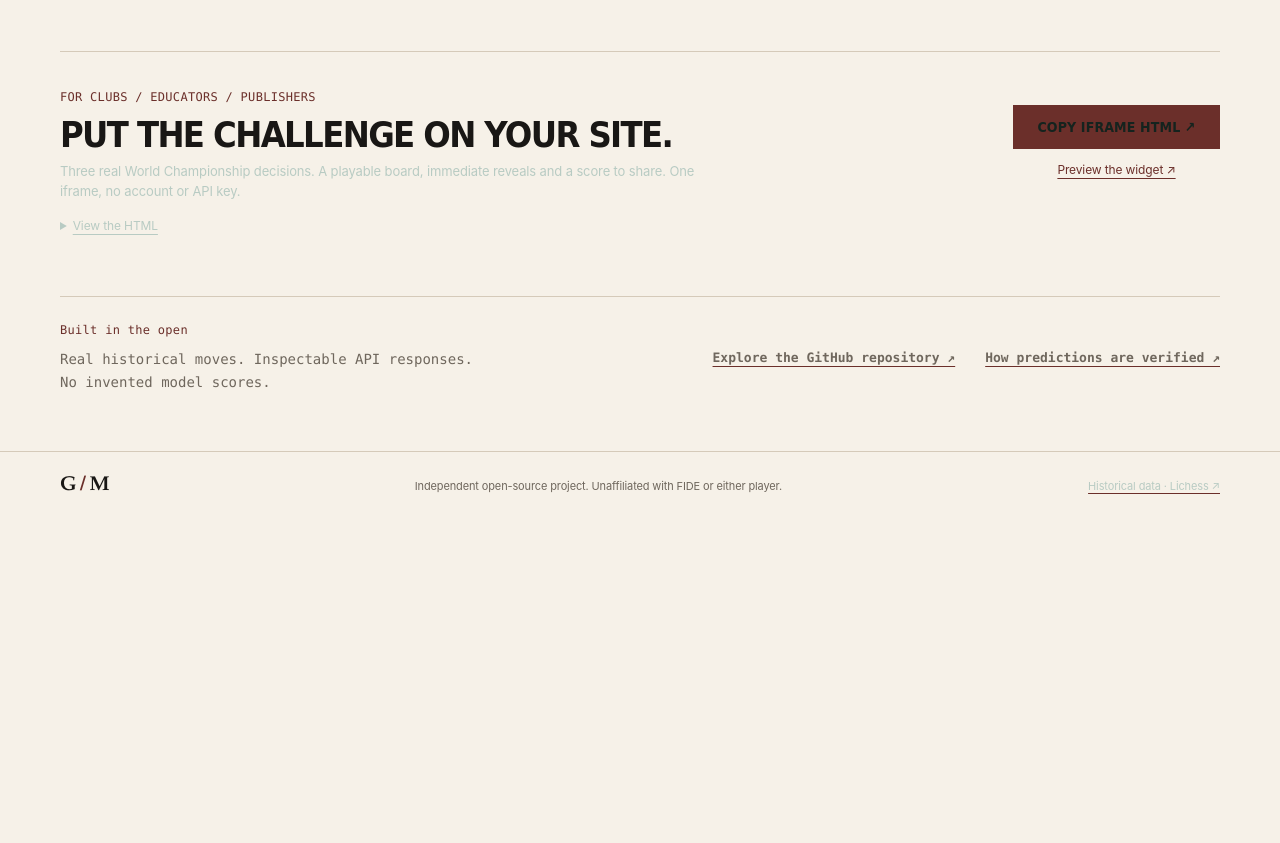
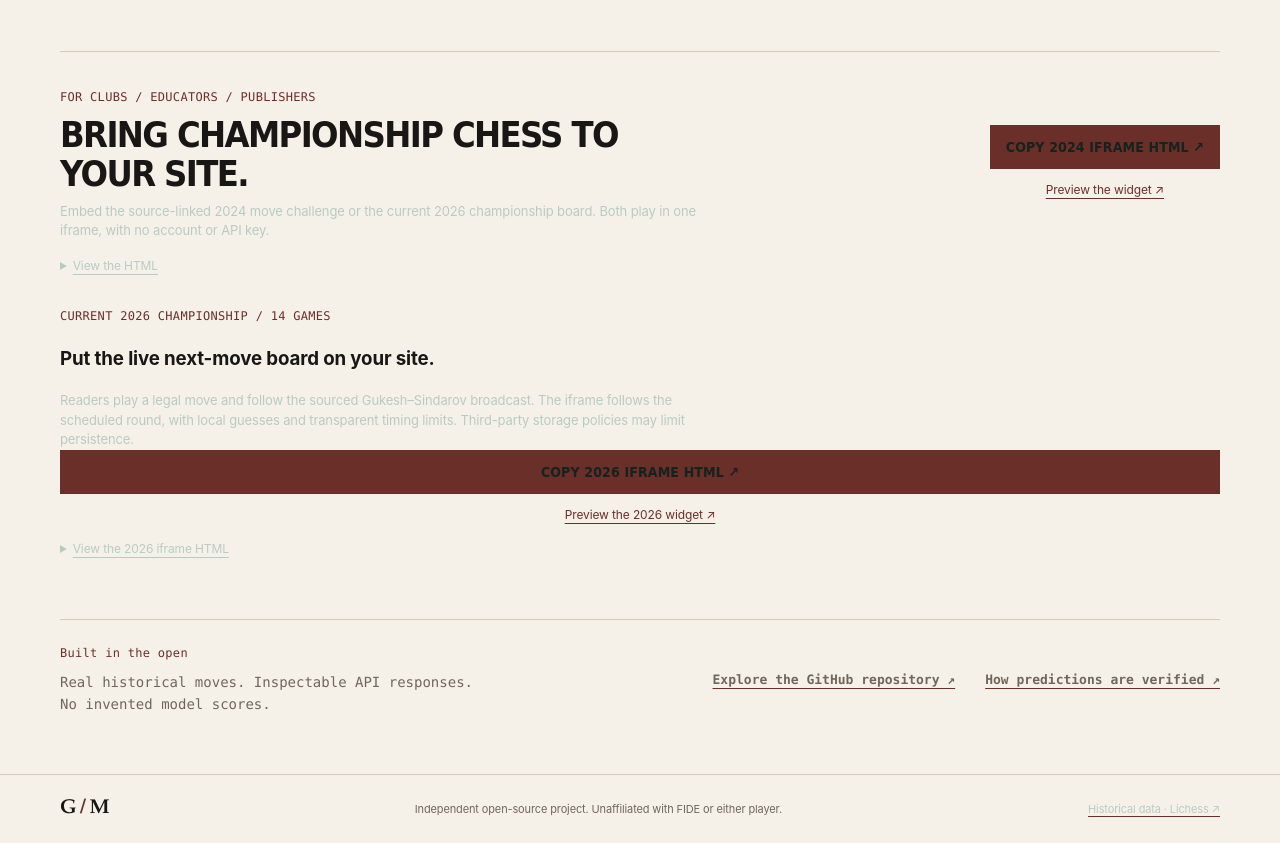
Before and after one commit to fraware/grandmaster-vs-model, a website with bundled scripts: page index.html in a window 1280 px wide. Shown: the part 1355-2198 px from the top of the page. Before the commit the page ends 1875 px from the top, so only its background shows below. Built offline with nearby package versions, Linux system fonts and the light colour scheme.

Commit message:
Expose copyable and previewable live 2026 embed directly to chess publishers

```diff
--- a/index.html
+++ b/index.html
@@ -134,11 +134,11 @@
       <div class="publisher-embed-heading">
         <div class="publisher-embed-copy">
           <span class="section-eyebrow">FOR CLUBS / EDUCATORS / PUBLISHERS</span>
-          <h2 id="publisher-embed-title">Put the challenge on your site.</h2>
-          <p>Three real World Championship decisions. A playable board, immediate reveals and a score to share. One iframe, no account or API key.</p>
+          <h2 id="publisher-embed-title">Bring championship chess to your site.</h2>
+          <p>Embed the source-linked 2024 move challenge or the current 2026 championship board. Both play in one iframe, with no account or API key.</p>
         </div>
         <div class="publisher-embed-actions">
-          <button type="button" id="publisher-embed-copy">Copy iframe HTML <span aria-hidden="true">↗</span></button>
+          <button type="button" id="publisher-embed-copy">Copy 2024 iframe HTML <span aria-hidden="true">↗</span></button>
           <a href="?embed=1#challenge" id="publisher-embed-preview" target="_blank" rel="noopener noreferrer">Preview the widget ↗</a>
         </div>
       </div>
@@ -148,6 +148,23 @@
         <textarea id="publisher-embed-code" readonly spellcheck="false" rows="10" aria-label="Copyable chess iframe HTML"></textarea>
       </details>
       <p id="publisher-embed-status" class="publisher-embed-status" role="status" aria-live="polite"></p>
+      <div class="publisher-live-offer">
+        <div class="publisher-embed-copy">
+          <span class="section-eyebrow">CURRENT 2026 CHAMPIONSHIP / 14 GAMES</span>
+          <h3>Put the live next-move board on your site.</h3>
+          <p>Readers play a legal move and follow the sourced Gukesh–Sindarov broadcast. The iframe follows the scheduled round, with local guesses and transparent timing limits. Third-party storage policies may limit persistence.</p>
+        </div>
+        <div class="publisher-embed-actions">
+          <button type="button" id="publisher-live-embed-copy">Copy 2026 iframe HTML <span aria-hidden="true">↗</span></button>
+          <a href="lab.html?mode=live&amp;embed=1#experiment" id="publisher-live-embed-preview" target="_blank" rel="noopener noreferrer">Preview the 2026 widget ↗</a>
+        </div>
+      </div>
+      <details id="publisher-live-embed-details" class="publisher-embed-details">
+        <summary>View the 2026 iframe HTML</summary>
+        <label for="publisher-live-embed-code">Paste into an HTML or custom-code block</label>
+        <textarea id="publisher-live-embed-code" readonly spellcheck="false" rows="11" aria-label="Copyable 2026 championship iframe HTML"></textarea>
+      </details>
+      <p id="publisher-live-embed-status" class="publisher-embed-status" role="status" aria-live="polite"></p>
     </section>
     <section class="shell trust-line" aria-label="Open source and methodology"><div><span class="section-eyebrow">Built in the open</span><p>Real historical moves. Inspectable API responses. No invented model scores.</p></div><a href="https://github.com/fraware/grandmaster-vs-model" target="_blank" rel="noopener noreferrer">Explore the GitHub repository ↗</a><a href="https://github.com/fraware/grandmaster-vs-model/blob/main/METHOD.md" target="_blank" rel="noopener noreferrer">How predictions are verified ↗</a></section>
   </main>
```
